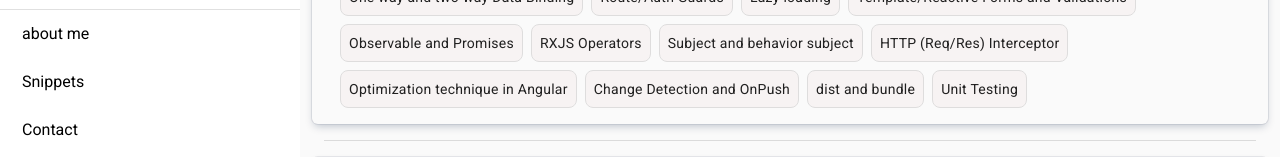
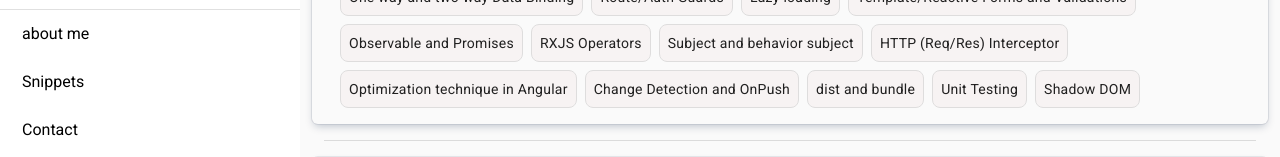
Before and after one commit to bittu1040/Learn-with-Bittu, an Angular app: page /angular-articles in a window 1280 px wide. Shown: the part 256-413 px from the top of the page. Built offline with nearby package versions, Linux system fonts and the light colour scheme.

Commit message:
added topic

```diff
--- a/src/app/shared/topics.ts
+++ b/src/app/shared/topics.ts
@@ -87,6 +87,7 @@ export const listOfQuestions: InterviewTopic[] = [
   { id: 'change-detection-and-onpush', name: 'Change Detection and OnPush', category: 'angular', difficulty: 'medium', showDescription: false },
   { id: 'dist-and-bundle', name: 'dist and bundle', category: 'angular', difficulty: 'medium', showDescription: false },
   { id: 'unit-testing', name: 'Unit Testing', category: 'angular', difficulty: 'medium', showDescription: false },
+  { id: 'shadow-dom', name: 'Shadow DOM', category: 'angular', difficulty: 'medium', showDescription: false },
 ];
 
 
```
